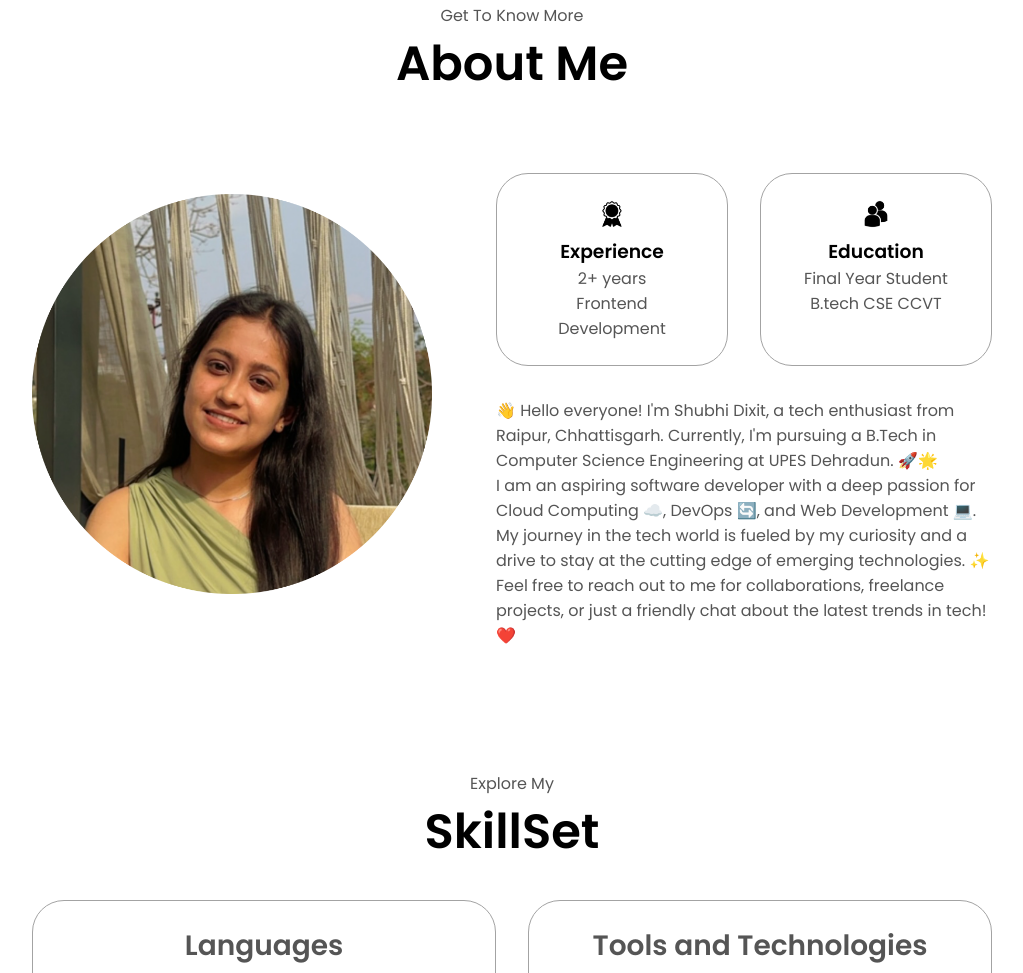
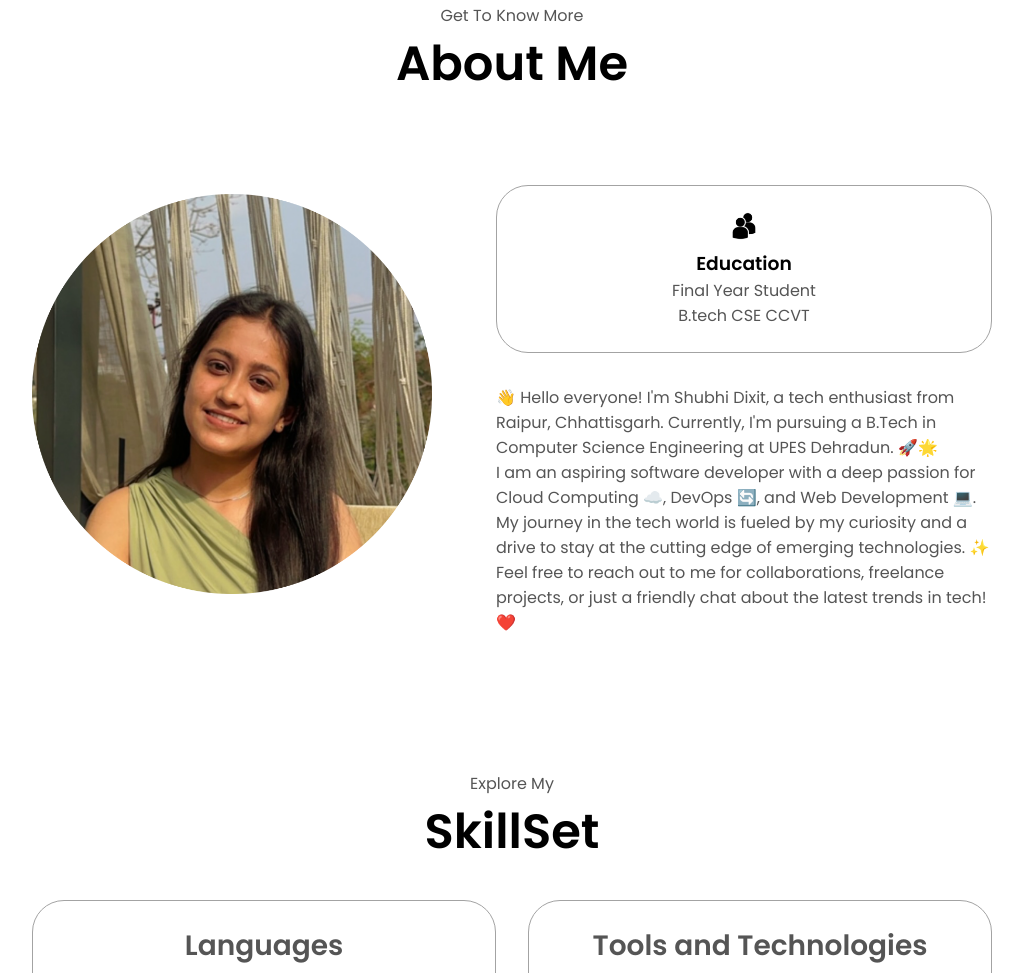
Before and after one commit to Shubhiidixit/Portfolio, a plain HTML site: page index.html in a window 1280 px wide. Shown: the part 925-1898 px from the top of the page, without its empty margins (128-1151 px from the left). Drawn offline with Linux system fonts and the light colour scheme.

Commit message:
Update index.html

```diff
--- a/index.html
+++ b/index.html
@@ -68,11 +68,6 @@
       </div>
       <div class="about-details-container">
         <div class="about-containers">
-          <div class="details-container">
-            <img src="./images/experience.png" alt="Experience icon" class="icon" />
-            <h3>Experience</h3>
-            <p>2+ years <br />Frontend Development</p>
-          </div>
           <div class="details-container">
             <img src="./images/education.png" alt="Education icon" class="icon" />
             <h3>Education</h3>
```
